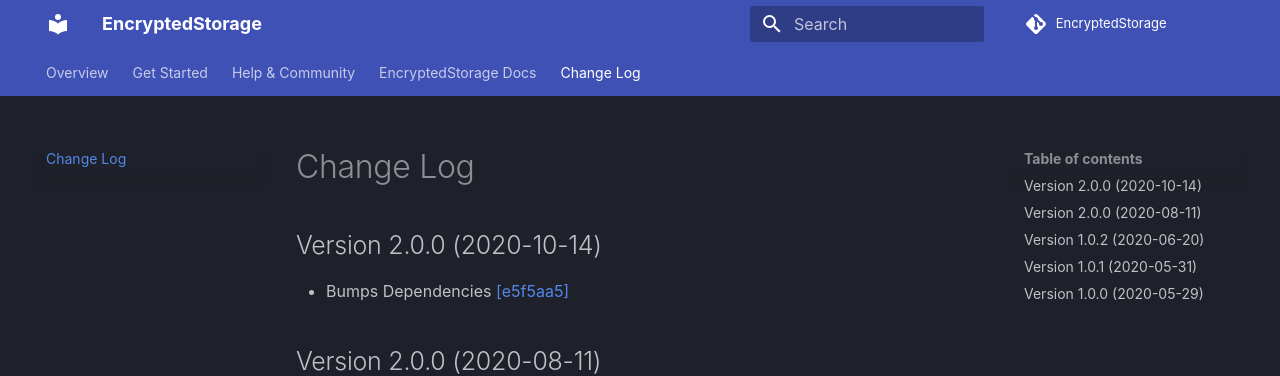
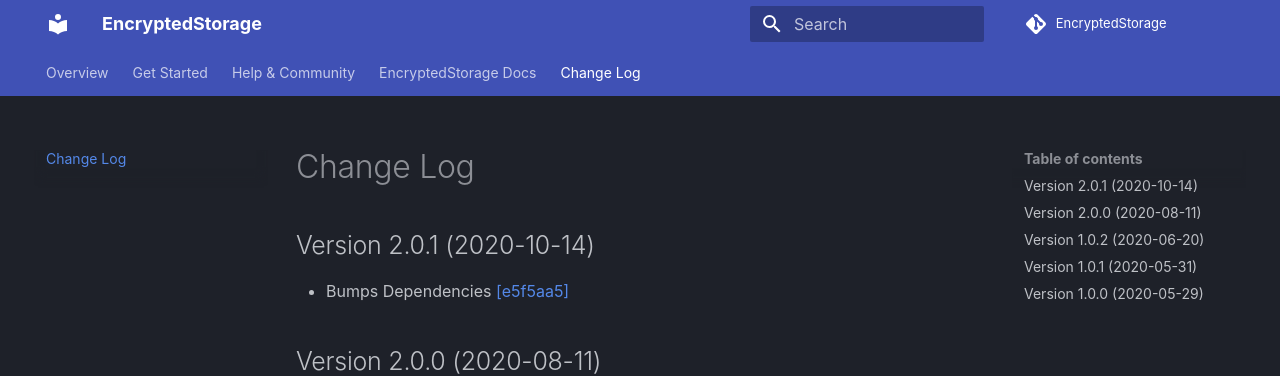
Before and after one commit to 05nelsonm/encrypted-storage, an MkDocs documentation site: the page built from docs/changelog.md, in a window 1280 px wide and 900 px high. Shown: the top 376 px of the window. Built offline with MkDocs 1.6.1 and Material for MkDocs 9.7.7, drawn with Linux system fonts in a browser that asks for light colours; comment, search, counter and statistics services are not loaded.

Commit message:
fix version number

```diff
--- a/docs/changelog.md
+++ b/docs/changelog.md
@@ -1,6 +1,6 @@
 # Change Log
 
-## Version 2.0.0 (2020-10-14)
+## Version 2.0.1 (2020-10-14)
  - Bumps Dependencies [[e5f5aa5]](https://github.com/05nelsonm/encrypted-storage/commit/e5f5aa5095b900ae2557849b63a66c14a711879c)
 
 ## Version 2.0.0 (2020-08-11)
```
